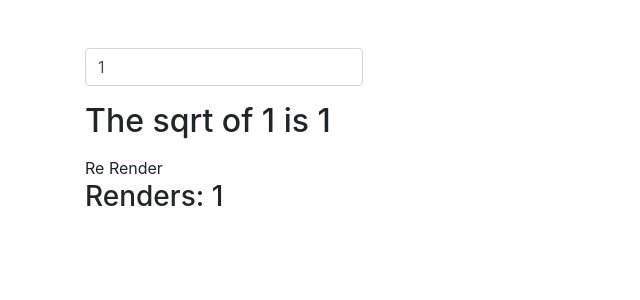
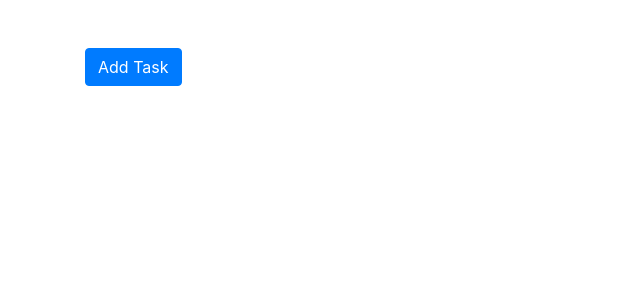
Before and after one commit to miquelespinosa2/react-sandbox, a React (Create React App) app: page / in a window 1280 px wide. Shown: the top 300 px of the page, without its empty margins (0-640 px from the left). Built offline with nearby package versions, Linux system fonts and the light colour scheme.

Commit message:
added the tasks

```diff
--- a/src/App.js
+++ b/src/App.js
@@ -1,9 +1,8 @@
-import UseMemoExample from "./components/UseMemoExample";
-
+import UseCallbackExample from "./components/UseCallbackExample";
 function App() {
   return (
     <div className="container mt-5">
-      <UseMemoExample />
+      <UseCallbackExample />
     </div>
   );
 }
--- /dev/null
+++ b/src/components/UseCallbackExample.jsx
@@ -0,0 +1,29 @@
+import React from 'react'
+import {useState, useCallback} from 'react'
+
+function UseCallbackExample() {
+  const [tasks, setTasks] = useState([])
+
+  const addTask = () => {
+    setTasks((prevState) => [...prevState, 'Some Task'])
+  }
+
+  return (
+    <div>
+      <Button addTask={addTask}/>
+      {tasks.map((task, index) => (
+        <p key={index}>{task}</p>
+      ))}
+    </div>
+  )
+}
+
+const Button = ({addTask}) => {
+  console.log('Button');
+  return <div>
+    <button className="btn btn-primary" onClick={addTask}>Add Task</button>
+  </div>
+}
+
+
+export default UseCallbackExample
```
